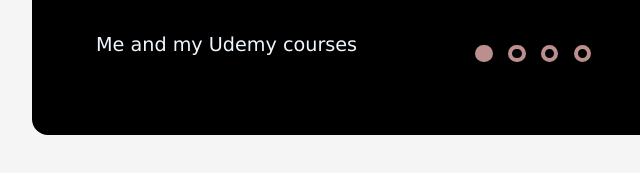
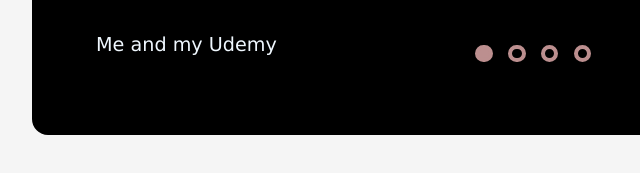
Before and after one commit to yellographics/cssMemSlider, a plain HTML site: page cssMemSlider/index.html in a window 1280 px wide. Shown: the part 585-758 px from the top of the page, 292-932 px from the left. Drawn offline with Linux system fonts and the light colour scheme.

Commit message:
fix: remove one word (Mon, May 16, 2022 10:46:42 AM)

```diff
--- a/cssMemSlider/index.html
+++ b/cssMemSlider/index.html
@@ -27,7 +27,7 @@
             <label class="slide4" for="slide-four"><span></span></label>
         </div>
         <div class="slider-container__descriptions">
-            <p id="desc1">Me and my Udemy courses</p>
+            <p id="desc1">Me and my Udemy</p>
             <p id="desc2">Asking for help online</p>
             <p id="desc3">Favourite Dinosaur</p>
             <p id="desc4">When you clean your PC</p>
```
